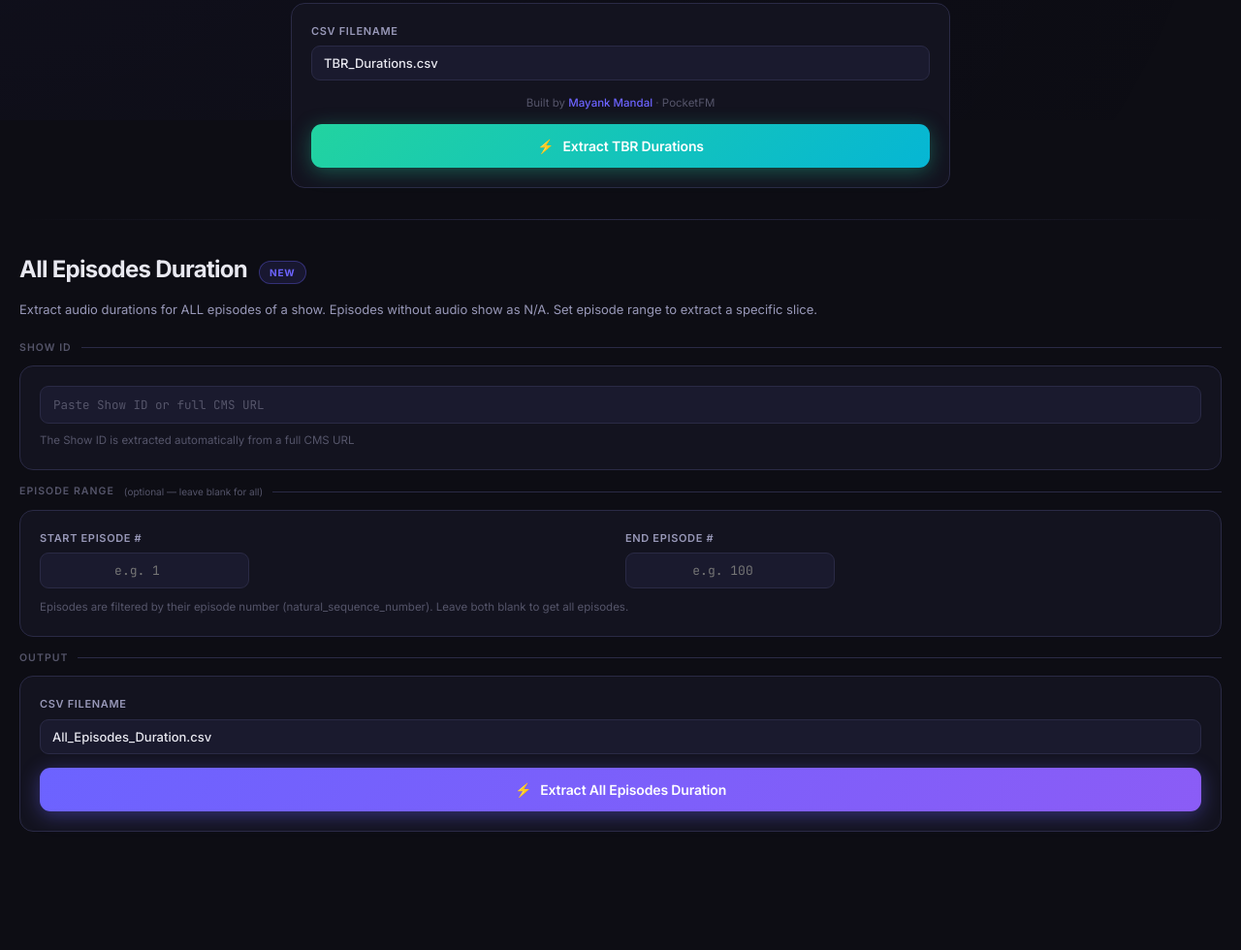
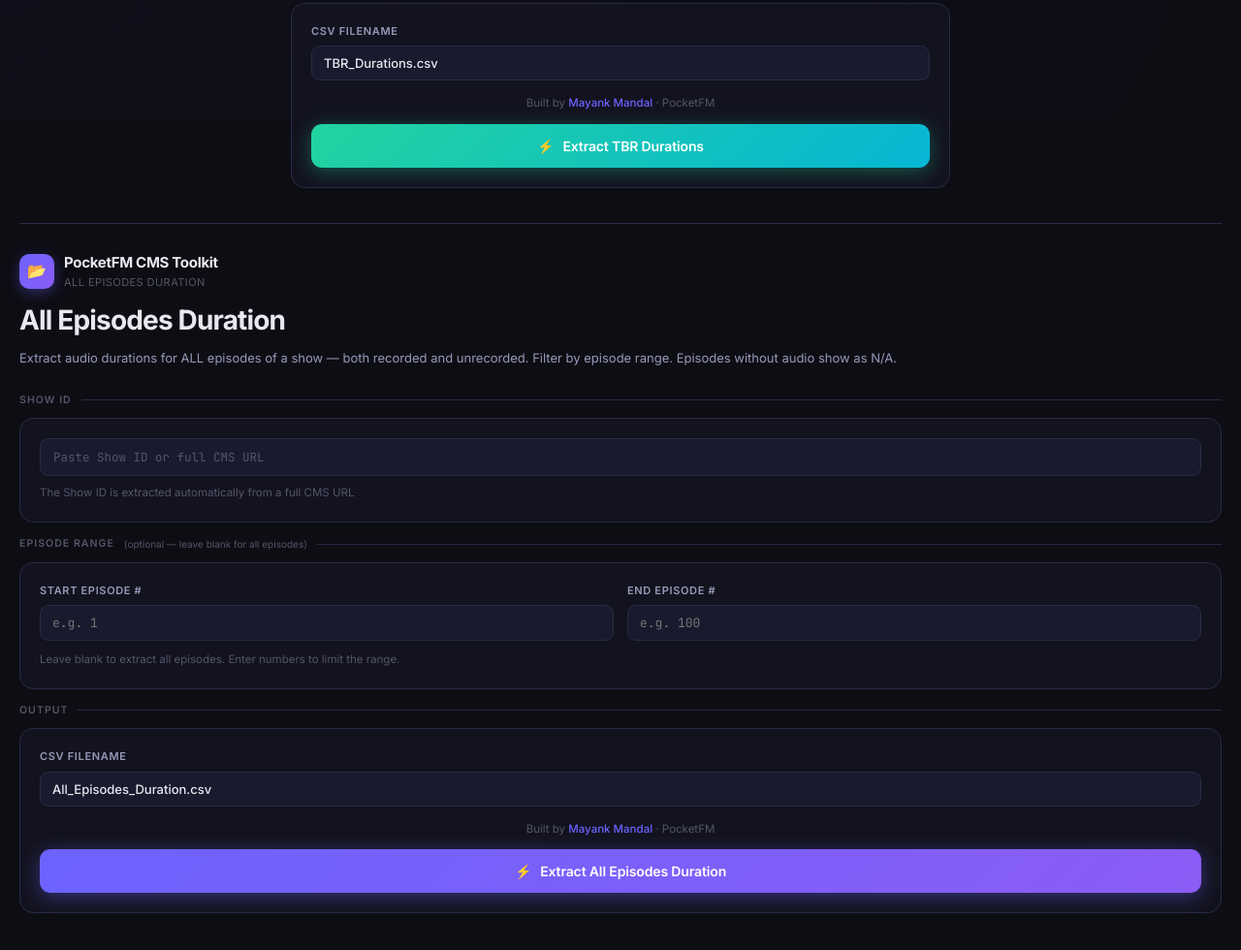
Before and after one commit to con-mayankmandal-netizen/tbr-duration, a plain HTML site: page index.html in a window 1280 px wide. Shown: the part 1076-2056 px from the top of the page at 97% size. Before the commit the page ends 2028 px from the top, so only its background shows below. Drawn offline with Linux system fonts and the light colour scheme.

Commit message:
Update index.html

```diff
--- a/index.html
+++ b/index.html
@@ -89,19 +89,15 @@
 .rstbt:hover{border-color:var(--bdr2);color:var(--tx)}
 
 /* === ALL EPISODES SECTION === */
-.divider-section{height:1px;background:linear-gradient(90deg,transparent,var(--bdr),transparent);margin:32px 0}
-.section-header{display:flex;align-items:center;gap:12px;margin-bottom:6px}
-.section-badge{font-size:10px;font-weight:700;letter-spacing:.08em;text-transform:uppercase;padding:3px 10px;border-radius:20px;background:var(--adm);color:var(--ac);border:1px solid var(--abr)}
-.ae-grid{display:grid;grid-template-columns:1fr 1fr;gap:12px;margin-bottom:14px}
-.range-row{display:flex;gap:10px;margin-bottom:10px}
-.num-inp{flex:1;background:var(--sur2);border:1px solid var(--bdr);border-radius:9px;padding:9px 12px;color:var(--tx);font-family:'JetBrains Mono',monospace;font-size:13px;outline:none;transition:border-color .15s,box-shadow .15s;text-align:center}
+.sect-divider{height:1px;background:var(--bdr);margin:36px 0 28px}
+.num-inp{background:var(--sur2);border:1px solid var(--bdr);border-radius:9px;padding:9px 12px;color:var(--tx);font-family:'JetBrains Mono',monospace;font-size:13px;outline:none;width:100%;transition:border-color .15s,box-shadow .15s}
 .num-inp:focus{border-color:var(--ac);box-shadow:0 0 0 3px rgba(108,99,255,.12)}
+.range-grid{display:grid;grid-template-columns:1fr 1fr;gap:14px}
 .ae-runbt{width:100%;padding:14px;background:linear-gradient(135deg,#6c63ff,#8b5cf6);border:none;border-radius:11px;color:#fff;font-family:'Inter',sans-serif;font-size:14px;font-weight:600;cursor:pointer;display:flex;align-items:center;justify-content:center;gap:9px;transition:all .15s;box-shadow:0 4px 20px rgba(108,99,255,.4);letter-spacing:-.01em}
 .ae-runbt:hover:not(:disabled){transform:translateY(-1px);box-shadow:0 6px 28px rgba(108,99,255,.5)}
 .ae-runbt:disabled{opacity:.5;cursor:not-allowed;transform:none;box-shadow:none}
 .ae-pgcd{display:none}.ae-pgcd.on{display:block}
 .ae-rscd{display:none}.ae-rscd.on{display:block}
-.ae-stats{display:grid;grid-template-columns:repeat(3,1fr);gap:10px;margin-bottom:16px}
 .ae-epitem{display:flex;align-items:center;gap:10px;padding:9px 0;border-bottom:1px solid var(--bdr)}
 .ae-epitem:last-child{border-bottom:none}
 .ae-epnum{flex-shrink:0;font-size:11px;color:var(--tx3);font-family:'JetBrains Mono',monospace;width:36px}
@@ -185,12 +181,14 @@
 </div>
 
 <!-- ===== ALL EPISODES DURATION SECTION ===== -->
-<div class="divider-section"></div>
-<div class="section-header">
-  <h1 style="font-size:24px;font-weight:700;letter-spacing:-.03em">All Episodes Duration</h1>
-  <span class="section-badge">NEW</span>
+<div class="sect-divider"></div>
+
+<div class="brand" style="margin-bottom:8px">
+  <div class="bico" style="background:linear-gradient(135deg,#6c63ff,#8b5cf6);box-shadow:0 4px 14px rgba(108,99,255,.35)">📂</div>
+  <div><div class="bnm">PocketFM CMS Toolkit</div><div class="bsb">All Episodes Duration</div></div>
 </div>
-<div class="dsc" style="margin-bottom:20px">Extract audio durations for ALL episodes of a show. Episodes without audio show as N/A. Set episode range to extract a specific slice.</div>
+<h1>All Episodes Duration</h1>
+<div class="dsc">Extract audio durations for ALL episodes of a show — both recorded and unrecorded. Filter by episode range. Episodes without audio show as N/A.</div>
 
 <div class="slb">Show ID</div>
 <div class="card">
@@ -198,24 +196,19 @@
   <div class="hint">The Show ID is extracted automatically from a full CMS URL</div>
 </div>
 
-<div class="slb">Episode Range <span style="font-size:10px;color:var(--tx3);font-weight:400;text-transform:none;letter-spacing:0">(optional — leave blank for all)</span></div>
+<div class="slb">Episode Range <span style="font-size:10px;color:var(--tx3);font-weight:400;text-transform:none;letter-spacing:0">(optional — leave blank for all episodes)</span></div>
 <div class="card">
-  <div class="range-row">
-    <div style="flex:1">
-      <label class="flb">Start Episode #</label>
-      <input class="num-inp" type="number" id="aeStart" placeholder="e.g. 1" min="1"/>
-    </div>
-    <div style="flex:1">
-      <label class="flb">End Episode #</label>
-      <input class="num-inp" type="number" id="aeEnd" placeholder="e.g. 100" min="1"/>
-    </div>
+  <div class="range-grid">
+    <div><label class="flb">Start Episode #</label><input class="num-inp" type="number" id="aeStart" placeholder="e.g. 1" min="1"/></div>
+    <div><label class="flb">End Episode #</label><input class="num-inp" type="number" id="aeEnd" placeholder="e.g. 100" min="1"/></div>
   </div>
-  <div class="hint">Episodes are filtered by their episode number (natural_sequence_number). Leave both blank to get all episodes.</div>
+  <div class="hint" style="margin-top:10px">Leave blank to extract all episodes. Enter numbers to limit the range.</div>
 </div>
 
 <div class="slb">Output</div>
 <div class="card">
   <div style="margin-bottom:14px"><label class="flb">CSV Filename</label><input class="tinp" id="aeCsvName" value="All_Episodes_Duration.csv"/></div>
+  <div class="byl">Built by <a href="mailto:con-mayank.mandal@pocketfm.com">Mayank Mandal</a> · PocketFM</div>
   <button class="ae-runbt" id="aeRunBtn" onclick="runAllEps()">
     <div class="spin" id="aeSpin"></div>
     <span id="aeBi">⚡</span><span id="aeBl">Extract All Episodes Duration</span>
@@ -224,20 +217,20 @@
 
 <div class="card ae-pgcd" id="aePgCard">
   <div class="pghr"><div class="pglb" id="aePgLbl">Initialising…</div><div class="pgpc" id="aePgPct">0%</div></div>
-  <div class="pgtr"><div class="pgbr" id="aePgBar"></div></div>
+  <div class="pgtr"><div class="pgbr" id="aePgBar" style="background:linear-gradient(90deg,#6c63ff,#8b5cf6)"></div></div>
   <div class="log" id="aeLogBox"></div>
 </div>
 
 <div class="card ae-rscd" id="aeResCard">
   <div class="slb" style="margin-bottom:14px">Results</div>
-  <div class="ae-stats">
+  <div class="stats">
     <div class="st"><div class="stv a" id="aeStTotal">0</div><div class="stl">Total Eps</div></div>
     <div class="st"><div class="stv g" id="aeStWithDur">0</div><div class="stl">With Audio</div></div>
     <div class="st"><div class="stv" style="color:var(--tx2)" id="aeStDur">0h 0m</div><div class="stl">Total Duration</div></div>
   </div>
   <div class="div"></div>
   <div class="epscroll" id="aeEpList"></div>
-  <button class="dlbt" id="aeDlBtn">↓ Download CSV</button>
+  <button class="dlbt" id="aeDlBtn" style="border-color:var(--ac);color:var(--ac)">↓ Download CSV</button>
   <button class="rstbt" onclick="resetAE()">↺ New extraction</button>
 </div>
 <script>
@@ -313,12 +306,13 @@
         var eid=ep.chapter_details&&ep.chapter_details.chapter_id;
         if(eid&&seenIds.has(eid))return;
         if(eid)seenIds.add(eid);
+        if(ep.audio_duration>0)return; // TBR only = no audio yet
         allEps.push(ep);
         added++;
       });
-      lg('Page '+pg+' → '+added+' eps ('+allEps.length+' total)','pg');
+      lg('Page '+pg+' → '+added+' TBR eps ('+allEps.length+' total)','pg');
       url=d&&d.result&&d.result.next_url||null;
-      if(!added&&eps.length>0)break;
+      if(!added&&eps.length>0&&pg>1)break;
     }catch(ex){lg('Error: '+ex.message,'er');break;}
   }
   setProg(92,'Building CSV…');
```
